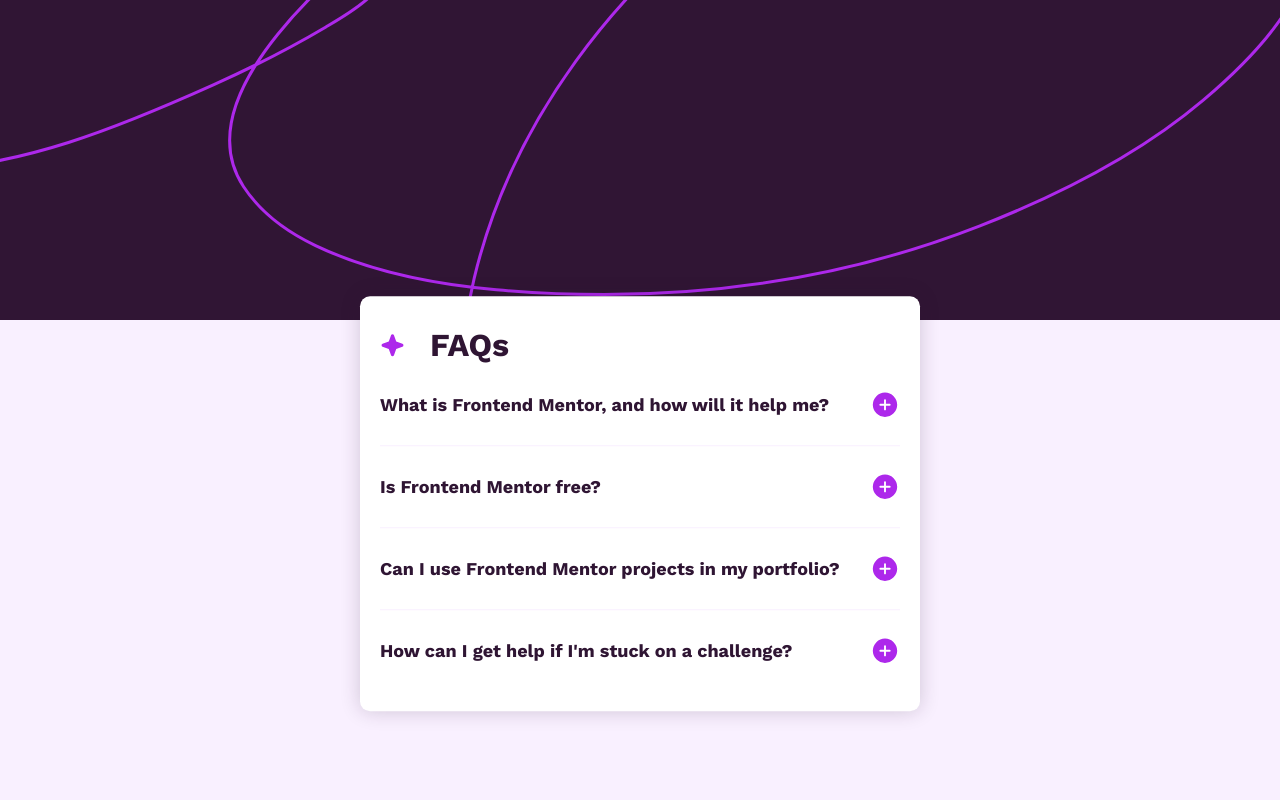
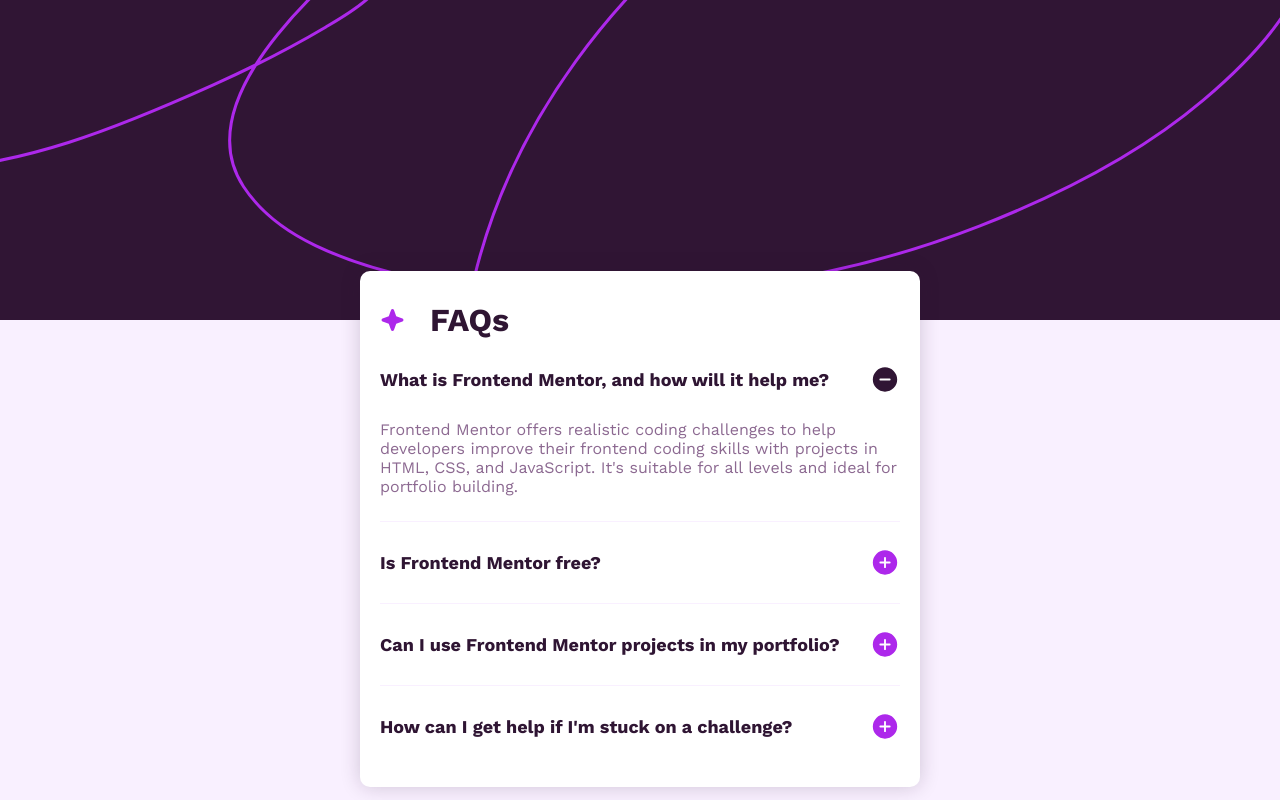
Before and after one commit to nilton-manjate/faq-accordion, a plain HTML site: page index.html in a window 1280 px wide. Both pictures are taken after a click on the element "What is Frontend Mentor, and how will it help me?". Drawn offline with nearby package versions, Linux system fonts and the light colour scheme.

Commit message:
solve double click issue to show the answer

```diff
--- a/assets/scripts/accordion.js
+++ b/assets/scripts/accordion.js
@@ -4,7 +4,9 @@ const question = document.getElementsByClassName("question");
 const answer = document.getElementsByClassName("answer");
 const icon = document.getElementsByClassName("icon");
 
-question[0].addEventListener("click", function () {
+answer[0].style.display = "none";
+icon[0].src = "assets/images/icon-plus.svg";
+function show0() {
   if (answer[0].style.display == "none") {
     answer[0].style.display = "block";
     icon[0].src = "assets/images/icon-minus.svg";
@@ -12,9 +14,14 @@ question[0].addEventListener("click", function () {
     answer[0].style.display = "none";
     icon[0].src = "assets/images/icon-plus.svg";
   }
-});
+}
+question[0].tabIndex = "1";
+question[0].addEventListener("click", show0);
+question[0].addEventListener("keydown", show0);
 
-question[1].addEventListener("click", function () {
+answer[1].style.display = "none";
+icon[1].src = "assets/images/icon-plus.svg";
+function show1() {
   if (answer[1].style.display == "none") {
     answer[1].style.display = "block";
     icon[1].src = "assets/images/icon-minus.svg";
@@ -22,9 +29,14 @@ question[1].addEventListener("click", function () {
     answer[1].style.display = "none";
     icon[1].src = "assets/images/icon-plus.svg";
   }
-});
+}
+question[1].tabIndex = "2";
+question[1].addEventListener("click", show1);
+question[1].addEventListener("keydown", show1);
 
-question[2].addEventListener("click", function () {
+answer[2].style.display = "none";
+icon[2].src = "assets/images/icon-plus.svg";
+function show2() {
   if (answer[2].style.display == "none") {
     answer[2].style.display = "block";
     icon[2].src = "assets/images/icon-minus.svg";
@@ -32,9 +44,14 @@ question[2].addEventListener("click", function () {
     answer[2].style.display = "none";
     icon[2].src = "assets/images/icon-plus.svg";
   }
-});
+}
+question[2].tabIndex = "3";
+question[2].addEventListener("click", show2);
+question[2].addEventListener("keydown", show2);
 
-question[3].addEventListener("click", function () {
+answer[3].style.display = "none";
+icon[3].src = "assets/images/icon-plus.svg";
+function show3() {
   if (answer[3].style.display == "none") {
     answer[3].style.display = "block";
     icon[3].src = "assets/images/icon-minus.svg";
@@ -42,4 +59,7 @@ question[3].addEventListener("click", function () {
     answer[3].style.display = "none";
     icon[3].src = "assets/images/icon-plus.svg";
   }
-});
+}
+question[3].tabIndex = "4";
+question[3].addEventListener("click", show3);
+question[3].addEventListener("keydown", show3);
--- a/assets/styles/mobile.css
+++ b/assets/styles/mobile.css
@@ -70,7 +70,6 @@ section {
 }
 
 .answer {
-  display: none;
   color: var(--grayishPurple);
   font-size: 16px;
   font-weight: 400;
```
